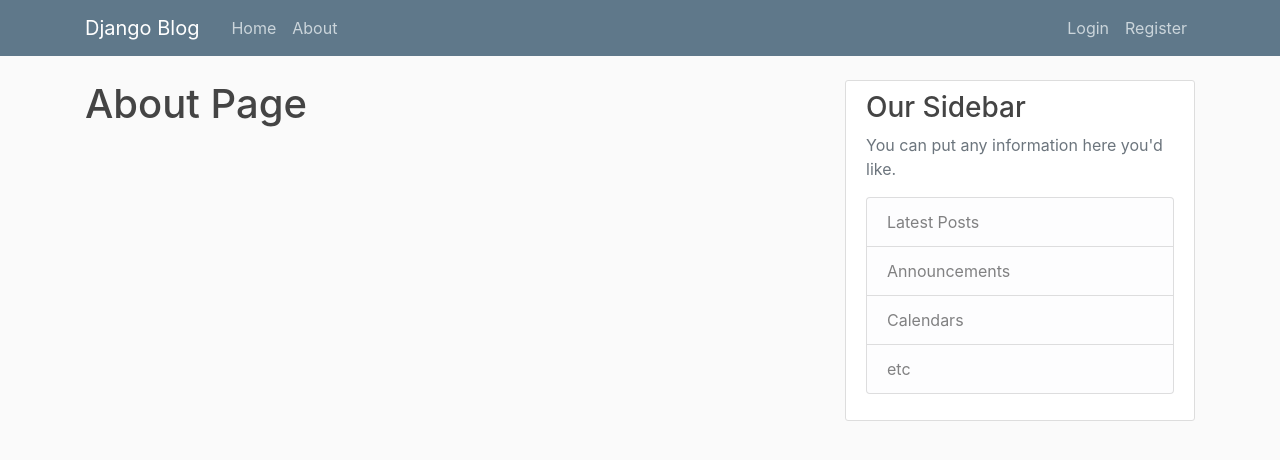
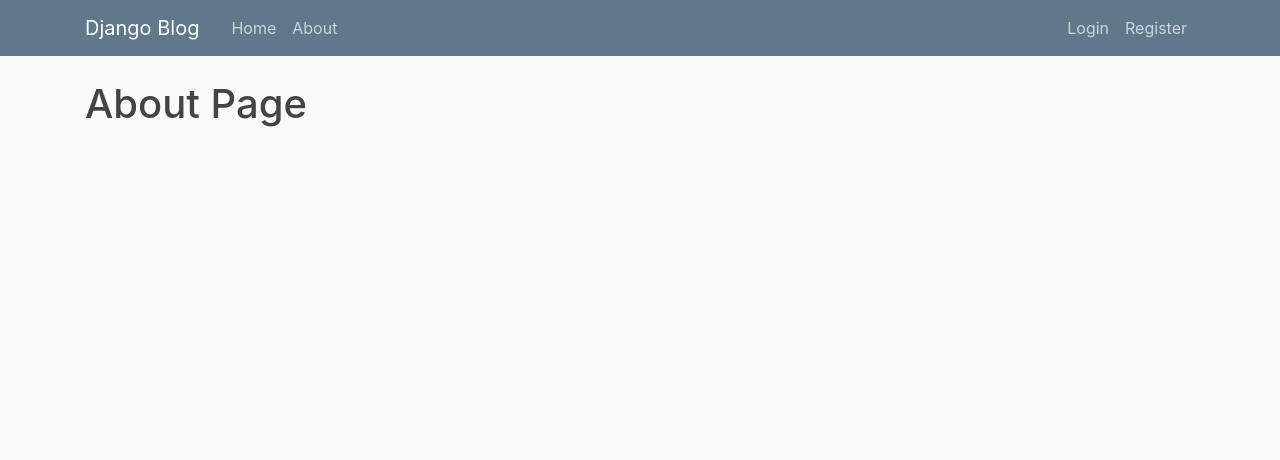
Before and after one commit to IlianDimitrov/PythonDjangoBlog, a Django app: template blog/templates/blog/about.html in a window 1280 px wide. Shown: the top 460 px of the page. Run offline with Django 3.2, Linux system fonts and the light colour scheme; the template is opened without the code that fills it, so the values that code supplies are empty; some libraries are stand-ins or nearby versions.

```diff
--- a/blog/templates/blog/about.html
+++ b/blog/templates/blog/about.html
@@ -1,5 +1,4 @@
 {% extends "blog/base.html" %}
 {% block content %}
 <h1>About Page</h1>
-<!-- posts it is the key value from views.py in home metod ductonory -->
 {% endblock content %}
--- a/blog/templates/blog/base.html
+++ b/blog/templates/blog/base.html
@@ -1,15 +1,9 @@
 {% load static %}
 <!DOCTYPE html>
 <html lang="en" dir="ltr">
-
 <head>
-
-  <!-- Required meta tags -->
   <meta charset="utf-8">
   <meta name="viewport" content="width=device-width, initial-scale=1, shrink-to-fit=no">
-
-  <!-- Bootstrap CSS -->
-
   <link rel="stylesheet" href="https://maxcdn.bootstrapcdn.com/bootstrap/4.0.0/css/bootstrap.min.css" integrity="sha384-Gn5384xqQ1aoWXA+058RXPxPg6fy4IWvTNh0E263XmFcJlSAwiGgFAW/dAiS6JXm" crossorigin="anonymous">
   <link rel="stylesheet" type="text/css" href="{% static 'blog/main.css'%}">
 
@@ -20,7 +14,6 @@
   <title>Django Blog</title>
   {% endif %}
 </head>
-
 <body>
   <header class="site-header">
     <nav class="navbar navbar-expand-md navbar-dark bg-steel fixed-top">
@@ -53,25 +46,27 @@
     <div class="row">
       <div class="col-md-8">
         {% if messages %}
-        {%for message in messages%}
+        {% for message in messages %}
         <div class="alert alert-{{ message.tags }}">
           {{ message }}
         </div>
-        {%endfor%}
+        {% endfor%}
         {% endif%}
         {% block content %}{% endblock %}
+        {% if user.is_authenticated %}
       </div>
-      <div class="col-md-4">
+      <div class="media">
         <div class="content-section">
-          <h3>Our Sidebar</h3>
-          <p class='text-muted'>You can put any information here you'd like.
-            <ul class="list-group">
-              <li class="list-group-item list-group-item-light">Latest Posts</li>
-              <li class="list-group-item list-group-item-light">Announcements</li>
-              <li class="list-group-item list-group-item-light">Calendars</li>
-              <li class="list-group-item list-group-item-light">etc</li>
-            </ul>
-          </p>
+
+            <img class="rounded-circle account-img" src="{{ user.profile.image.url }}">
+              <div class="media-body">
+                <h2 class="account-heading">{{ user.username }}</h2>
+                <p class="text-secondary">{{ user.email }}</p>
+                <form action="{% url 'logout'%}">
+                <button class="button-center" type="submit"> Logout </button>
+                </form>
+              </div>
+          {% endif %}
         </div>
       </div>
     </div>
--- a/blog/templates/blog/post_detail.html
+++ b/blog/templates/blog/post_detail.html
@@ -1,7 +1,7 @@
 {% extends "blog/base.html" %}
 {% block content %}
 <article class="media content-section">
-  <img class="rounded-circle article-img" src="{{ object.author.profile.image.url }}"">
+  <img class="rounded-circle article-img" src="{{ object.author.profile.image.url }}">
   <div class=" media-body">
   <div class="article-metadata">
     <a class="mr-2" href="{% url 'user-posts' object.author.username %}">{{ post.author }}</a>
--- a/blog/views.py
+++ b/blog/views.py
@@ -23,19 +23,18 @@ class PostListView(ListView):
     model = Post
     template_name = 'blog/home.html'# <app(blog)>/<model(Post)_<viewtype(List)>.html
     context_object_name = 'posts'
+    ordering = ['-date_posted']
     paginate_by = 5
+
 class UserPostListView(ListView):
     model = Post
     template_name = 'blog/user_posts.html'# <app(blog)>/<model(Post)_<viewtype(List)>.html
     context_object_name = 'posts'
-    ordering = ['-date_posted']
     paginate_by = 5
 
     def get_queryset(self):
         user = get_object_or_404(User, username=self.kwargs.get('username'))
         return Post.objects.filter(author=user).order_by('-date_posted')
-
-
 
 class PostDetailView(DetailView):
     model = Post
```
Also changed, not shown: db.sqlite3.
